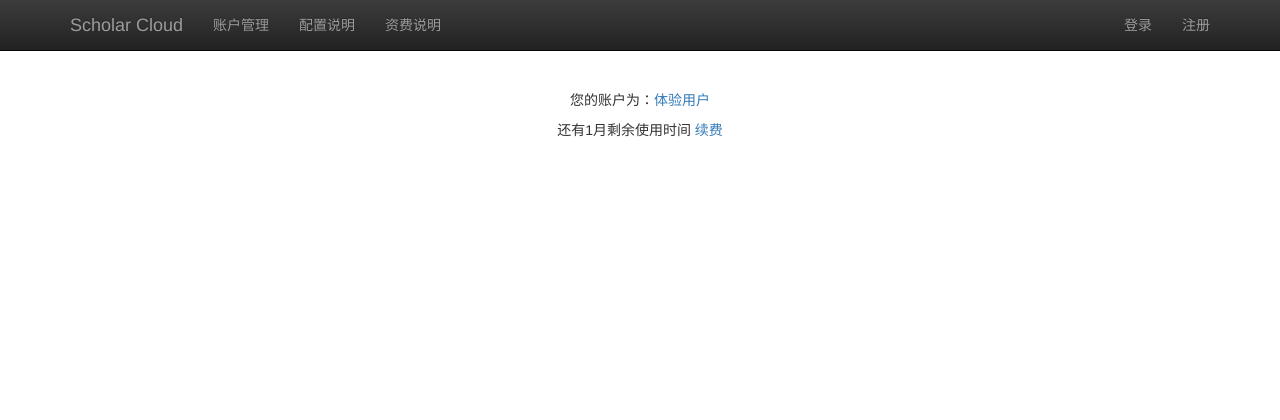
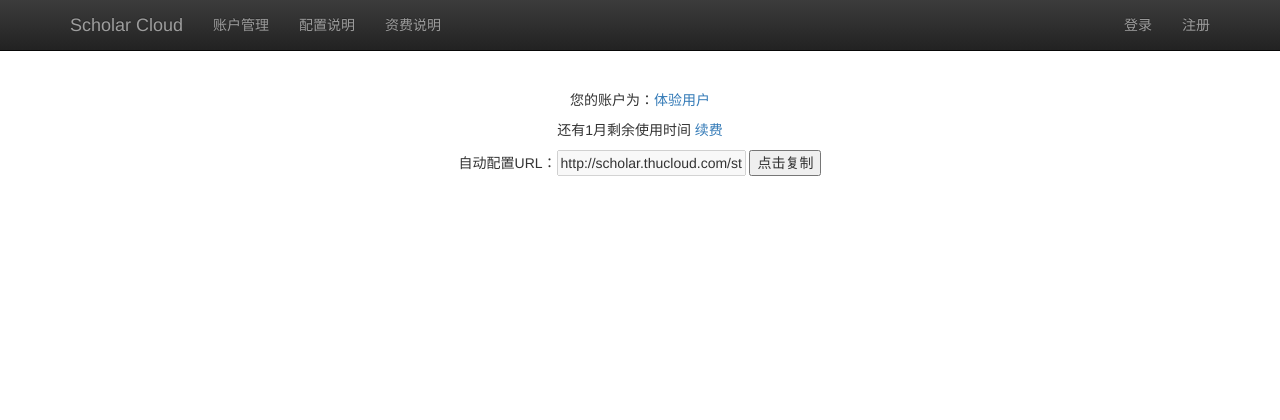
Before and after one commit to flyz1360/scholarcloud, a Django app: template templates/homepage.html in a window 1280 px wide. Shown: the top 420 px of the page. Run offline with Django 3.2, Linux system fonts and the light colour scheme; the template is opened without the code that fills it: values that come from a table or form of the project are taken from there, others are empty; tables that the repository leaves empty hold one stand-in row (values such as "Sample post"); parts of the project's set-up code (start-up, migrations or seed data) failed here and were passed over; some libraries are stand-ins or nearby versions.

Commit message:
add pac file

```diff
--- a/templates/homepage.html
+++ b/templates/homepage.html
@@ -11,5 +11,6 @@
             <p align="center">您的账户为：<a href="/accoutTypes/" title="查看资费说明">VIP用户</a></p>
         {% endif %}
         <p align="center">还有{{ proxyaccount.month }}月剩余使用时间 <a href="/pay/">续费</a></p>
+        <p align="center">自动配置URL：<input type="text" disabled="true " value="http://scholar.thucloud.com/static/myproxy.pac"> <input type="button" value="点击复制"></p>
     {% endif %}
 {% endblock %}
```
Also changed, not shown: 1 other file.
